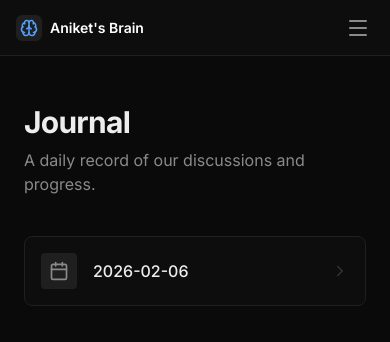
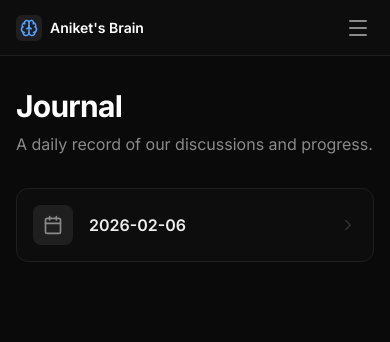
Before and after one commit to aniketdubey1204-code/second_brain, a Next.js app: page /journal in a window 390 px wide. Shown: the top 342 px of the page. Built offline with nearby package versions, Linux system fonts and the light colour scheme.

Commit message:
Full mobile optimization: responsive journal and concepts pages

```diff
--- a/src/app/concepts/page.tsx
+++ b/src/app/concepts/page.tsx
@@ -7,30 +7,38 @@ export default function ConceptsPage() {
   const slugs = getDocSlugs().filter(s => s.startsWith('concepts/'));
 
   return (
-    <div className="max-w-4xl mx-auto py-12 px-6">
-      <div className="mb-10">
-        <h1 className="text-3xl font-bold tracking-tight mb-2">Concepts</h1>
-        <p className="text-[#8A8A8A]">Exploring the deeper architecture of our ideas.</p>
+    <div className="max-w-4xl mx-auto py-8 lg:py-12 px-4 lg:px-6">
+      <div className="mb-8 lg:mb-10">
+        <h1 className="text-3xl lg:text-4xl font-bold tracking-tight mb-2 text-white">Concepts</h1>
+        <p className="text-[#8A8A8A] text-base lg:text-lg">Exploring the deeper architecture of our ideas.</p>
       </div>
 
-      <div className="grid gap-2">
-        {slugs.map((slug) => (
+      <div className="grid gap-2 lg:gap-3">
+        {slugs.length > 0 ? (
+          slugs.map((slug) => (
             <Link
               key={slug}
               href={`/docs/${slug}`}
-            className="group flex items-center justify-between p-4 bg-[#0D0D0D] border border-[#1F1F1F] rounded-lg hover:border-[#333] transition-all"
+              className="group flex items-center justify-between p-4 lg:p-5 bg-[#0D0D0D] border border-[#1F1F1F] rounded-xl hover:border-blue-500/50 hover:bg-[#111] transition-all"
             >
-            <div className="flex items-center gap-4">
-              <div className="bg-[#1F1F1F] p-2 rounded text-[#8A8A8A] group-hover:text-blue-400 transition-colors">
-                <Lightbulb size={20} />
+              <div className="flex items-center gap-4 lg:gap-5">
+                <div className="bg-[#1F1F1F] p-2.5 lg:p-3 rounded-lg text-[#8A8A8A] group-hover:text-blue-400 group-hover:bg-blue-400/10 transition-all">
+                  <Lightbulb size={20} className="lg:w-[22px] lg:h-[22px]" />
                 </div>
                 <div>
-                <h3 className="font-medium text-[#EDEDED]">{slug.replace('concepts/', '')}</h3>
+                  <h3 className="font-semibold text-[#EDEDED] text-base lg:text-lg group-hover:text-white transition-colors">
+                    {slug.replace('concepts/', '')}
+                  </h3>
                 </div>
               </div>
-            <ChevronRight size={18} className="text-[#333] group-hover:text-[#8A8A8A] transition-colors" />
+              <ChevronRight size={18} className="text-[#333] group-hover:text-white group-hover:translate-x-1 transition-all lg:w-[20px] lg:h-[20px]" />
             </Link>
-        ))}
+          ))
+        ) : (
+          <div className="py-16 text-center border-2 border-dashed border-[#1F1F1F] rounded-2xl">
+            <p className="text-[#5E5E5E]">No concepts explored yet.</p>
+          </div>
+        )}
       </div>
     </div>
   );
--- a/src/app/journal/page.tsx
+++ b/src/app/journal/page.tsx
@@ -7,30 +7,38 @@ export default function JournalPage() {
   const slugs = getDocSlugs().filter(s => s.startsWith('daily/'));
 
   return (
-    <div className="max-w-4xl mx-auto py-12 px-6">
-      <div className="mb-10">
-        <h1 className="text-3xl font-bold tracking-tight mb-2">Journal</h1>
-        <p className="text-[#8A8A8A]">A daily record of our discussions and progress.</p>
+    <div className="max-w-4xl mx-auto py-8 lg:py-12 px-4 lg:px-6">
+      <div className="mb-8 lg:mb-10">
+        <h1 className="text-3xl lg:text-4xl font-bold tracking-tight mb-2 text-white">Journal</h1>
+        <p className="text-[#8A8A8A] text-base lg:text-lg">A daily record of our discussions and progress.</p>
       </div>
 
-      <div className="grid gap-2">
-        {slugs.map((slug) => (
+      <div className="grid gap-2 gap-3">
+        {slugs.length > 0 ? (
+          slugs.map((slug) => (
             <Link
               key={slug}
               href={`/docs/${slug}`}
-            className="group flex items-center justify-between p-4 bg-[#0D0D0D] border border-[#1F1F1F] rounded-lg hover:border-[#333] transition-all"
+              className="group flex items-center justify-between p-4 lg:p-5 bg-[#0D0D0D] border border-[#1F1F1F] rounded-xl hover:border-blue-500/50 hover:bg-[#111] transition-all"
             >
-            <div className="flex items-center gap-4">
-              <div className="bg-[#1F1F1F] p-2 rounded text-[#8A8A8A] group-hover:text-blue-400 transition-colors">
-                <Calendar size={20} />
+              <div className="flex items-center gap-4 lg:gap-5">
+                <div className="bg-[#1F1F1F] p-2.5 lg:p-3 rounded-lg text-[#8A8A8A] group-hover:text-blue-400 group-hover:bg-blue-400/10 transition-all">
+                  <Calendar size={20} className="lg:w-[22px] lg:h-[22px]" />
                 </div>
                 <div>
-                <h3 className="font-medium text-[#EDEDED]">{slug.replace('daily/', '')}</h3>
+                  <h3 className="font-semibold text-[#EDEDED] text-base lg:text-lg group-hover:text-white transition-colors">
+                    {slug.replace('daily/', '')}
+                  </h3>
                 </div>
               </div>
-            <ChevronRight size={18} className="text-[#333] group-hover:text-[#8A8A8A] transition-colors" />
+              <ChevronRight size={18} className="text-[#333] group-hover:text-white group-hover:translate-x-1 transition-all lg:w-[20px] lg:h-[20px]" />
             </Link>
-        ))}
+          ))
+        ) : (
+          <div className="py-16 text-center border-2 border-dashed border-[#1F1F1F] rounded-2xl">
+            <p className="text-[#5E5E5E]">No journal entries yet.</p>
+          </div>
+        )}
       </div>
     </div>
   );
```
Lines whose indentation alone changed are shown as unchanged.
